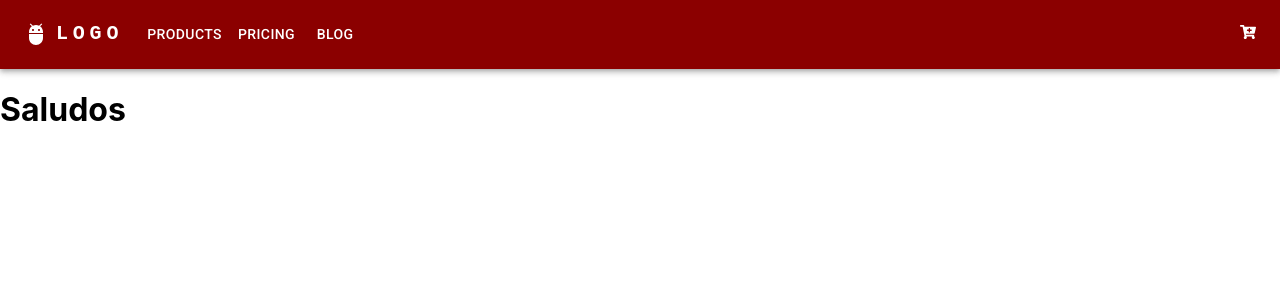
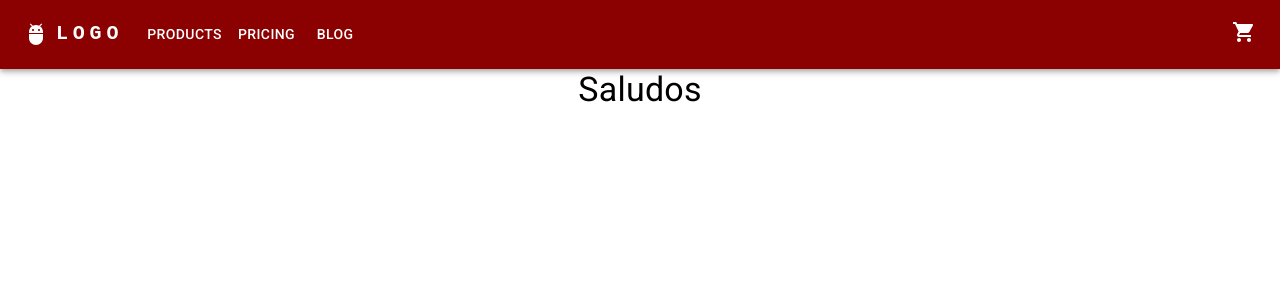
Before and after one commit to RottenReality/aplicacion-curso-react, a React (Create React App) app: page / in a window 1280 px wide. Shown: the top 300 px of the page. Built offline with nearby package versions, Linux system fonts and the light colour scheme.

Commit message:
chore: CartWidget icon de mui y mensaje de ItemListContainer con mui

```diff
--- a/src/components/CartWidget/CartWidget.jsx
+++ b/src/components/CartWidget/CartWidget.jsx
@@ -1,8 +1,8 @@
 import React from 'react';
-import {FaCartPlus} from 'react-icons/fa';
+import ShoppingCartIcon from '@mui/icons-material/ShoppingCart';
 
 export const CartWidget = () => {
   return (
-    <div> <FaCartPlus /> </div>
+    <div> <ShoppingCartIcon fontSize='medium'/> </div>
   )
 }
--- a/src/components/ItemListContainer/ItemListContainer.jsx
+++ b/src/components/ItemListContainer/ItemListContainer.jsx
@@ -1,6 +1,6 @@
-
+import {Typography} from '@mui/material';
 export const ItemListContainer = ({x}) => {
   return (
-    <h1>{x}</h1>
+    <Typography variant='h4' align='center' >{x}</Typography>
     )
 }
```
